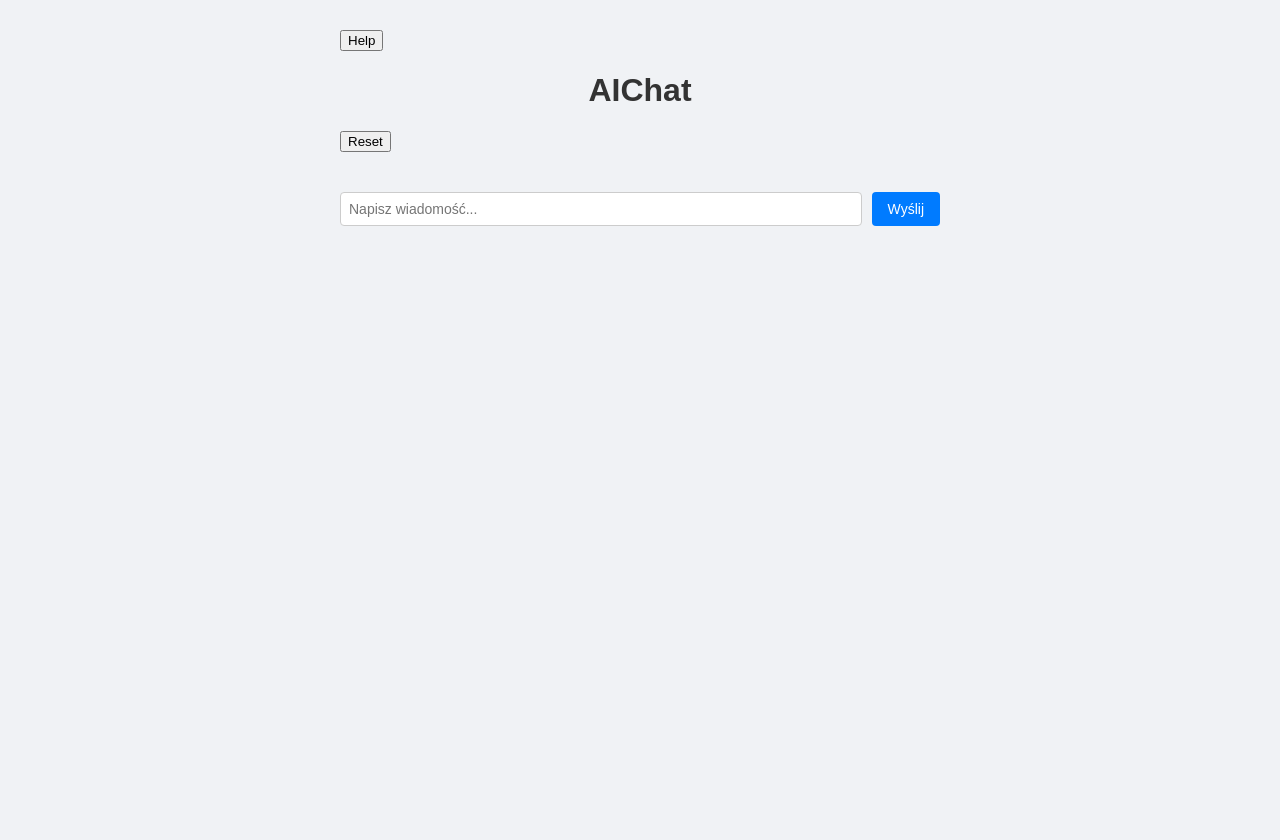
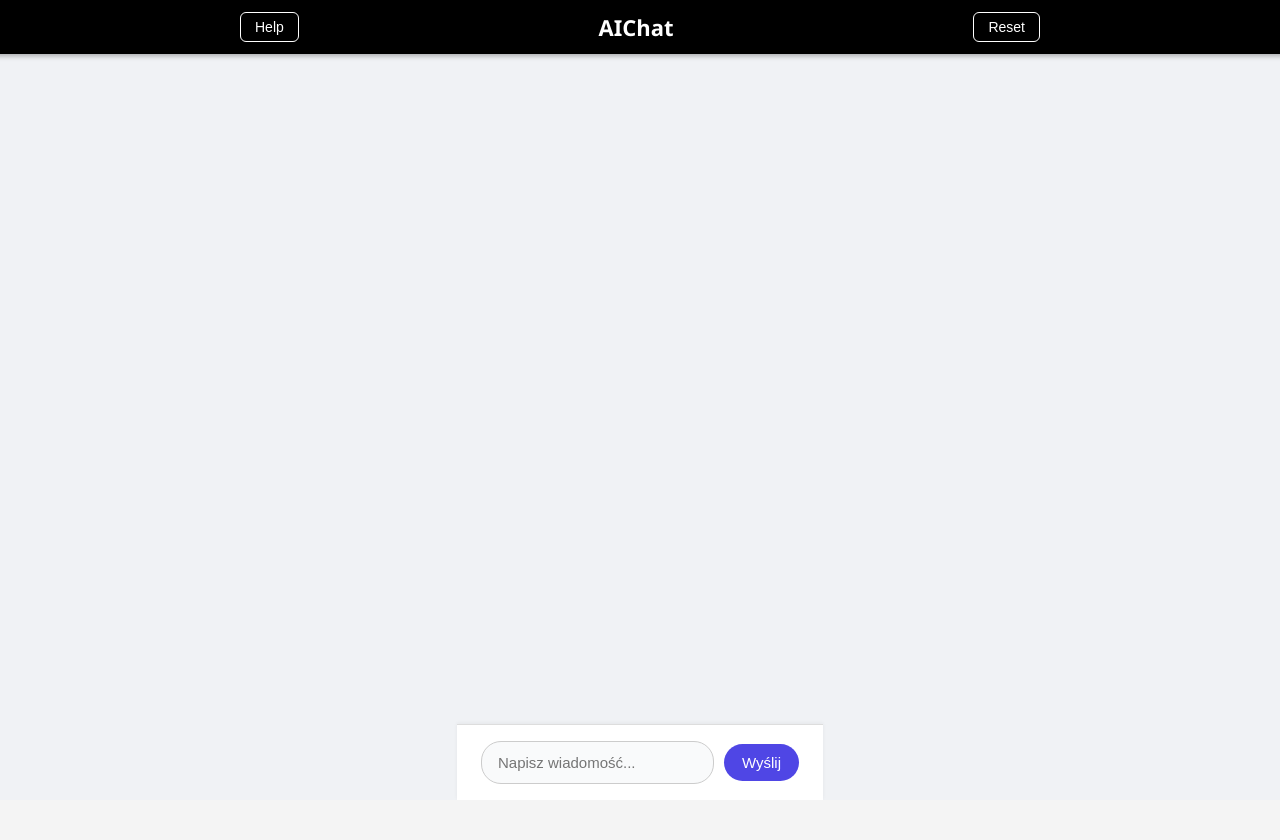
Before and after one commit to Pyrvdox/AIChatBotApp, a Flask app: page / in a window 1280 px wide. After the commit the page ends 784 px from the top, so only its background shows below. Run offline with Flask 3, Linux system fonts and the light colour scheme.

Commit message:
Better css
better css look

```diff
--- a/static/css/index.css
+++ b/static/css/index.css
@@ -1,63 +1,155 @@
-
+/* index.css */
 
 body {
+  margin: 0;
+  padding: 0;
+  background-color: #f0f2f5;
+  font-family: "Segoe UI", "Helvetica Neue", sans-serif;
   display: flex;
   flex-direction: column;
   align-items: center;
-  font-family: Arial, sans-serif;
-  background-color: #f0f2f5;
-  margin: 0;
-  padding: 20px;
   min-height: 100vh;
+  color: #1e1e1e;
 }
 
-body > div {
+/* Header */
+[name="app-header"] {
   width: 100%;
-  max-width: 600px;
-  margin: 10px 0;
+  background-color: #000;
+  padding: 12px 24px;
+  display: flex;
+  justify-content: center;
+  box-shadow: 0 2px 5px rgba(0, 0, 0, 0.3);
+  color: white;
 }
 
-h1 {
-  text-align: center;
-  color: #333;
+[name="app-header"] > span {
+  max-width: 800px;
+  width: 100%;
+  display: flex;
+  align-items: center;
+  justify-content: space-between;
 }
 
-#chat {
-  background: #fff;
-  border: 1px solid #ccc;
-  border-radius: 4px;
-  padding: 10px;
-  box-shadow: 0 2px 5px rgba(0, 0, 0, 0.1);
+[name="app-header"] h1 {
+  font-size: 22px;
+  margin: 0;
+  color: white;
 }
 
-#chat div {
-  margin-bottom: 8px;
+[name="app-header"] button {
+  background-color: transparent;
+  border: 1px solid white;
+  color: white;
+  padding: 6px 14px;
+  border-radius: 6px;
+  font-size: 14px;
+  cursor: pointer;
+  transition: background-color 0.2s;
+}
+
+[name="app-header"] button:hover {
+  background-color: rgba(255, 255, 255, 0.2);
+}
+
+/* Chat box */
+[name="chat-box"] {
+  width: 100%;
+  max-width: 800px;
+  padding: 20px 24px;
+  display: flex;
+  flex-direction: column;
+  gap: 14px;
+  box-sizing: border-box;
+  flex-grow: 1;
+  overflow-y: auto;
+}
+
+/* Chat bubbles */
+[name="chat-line"] {
+  padding: 12px 16px;
+  border-radius: 16px;
+  box-shadow: 0 1px 3px rgba(0, 0, 0, 0.05);
+  max-width: 75%;
   word-wrap: break-word;
+  display: inline-block;
+}
+
+[name="chat-line"].bot {
+  align-self: flex-start;
+  background-color: white;
+  text-align: left;
+}
+
+[name="chat-line"].user {
+  align-self: flex-end;
+  background-color: #dcfce7;
+  text-align: right;
 }
 
 form {
+  width: 100%;
+  max-width: 800px;
+  padding: 16px 24px;
+  box-sizing: border-box;
+  background-color: white;
   display: flex;
+  align-items: center;
   gap: 10px;
+  position: sticky;
+  bottom: 0;
+  box-shadow: 0 -1px 4px rgba(0, 0, 0, 0.05);
+  border-top: 1px solid #ddd;
 }
 
-form input[type="text"] {
-  flex: 1;
-  padding: 8px;
+input[type="text"] {
+  flex-grow: 1;
+  padding: 12px 16px;
   border: 1px solid #ccc;
-  border-radius: 4px;
-  font-size: 14px;
+  border-radius: 20px;
+  font-size: 15px;
+  outline: none;
+  background-color: #f9fafb;
+  transition: border-color 0.2s;
 }
 
-form button {
-  padding: 8px 16px;
-  border: none;
-  background-color: #007bff;
-  color: #fff;
-  border-radius: 4px;
-  cursor: pointer;
-  font-size: 14px;
+input[type="text"]:focus {
+  border-color: #4f46e5;
 }
 
-form button:hover {
-  background-color: #0056b3;
+button[type="submit"] {
+  background-color: #4f46e5;
+  color: white;
+  border: none;
+  padding: 10px 18px;
+  border-radius: 20px;
+  font-size: 15px;
+  font-weight: 500;
+  cursor: pointer;
+  transition: background-color 0.2s;
 }
+
+button[type="submit"]:hover {
+  background-color: #4338ca;
+}
+
+@media (max-width: 600px) {
+  [name="app-header"] > span {
+    flex-direction: column;
+    gap: 10px;
+  }
+
+  form {
+    flex-direction: column;
+    gap: 8px;
+  }
+
+  button[type="submit"],
+  input[type="text"] {
+    width: 100%;
+  }
+
+  [name="chat-line"] {
+    max-width: 100%;
+  }
+}
--- a/templates/index.html
+++ b/templates/index.html
@@ -14,11 +14,15 @@
       <button>Reset</button>
     </span>
   </div>
+
   <div name="chat-box">
     {% for person, text in history %}
-        <div name="chat-line"><strong>{{ person|capitalize }}:</strong> {{ text }}</div>
+    <div name="chat-line" class="{{ 'user' if person.lower() == 'user' else 'bot' }}">
+      <strong>{{ person|capitalize }}:</strong> {{ text }}
+    </div>
     {% endfor %}
   </div>
+
   <div>
     <form action="/" method="post">
       <input type="text" name="message" placeholder="Napisz wiadomość..." required>
```
Lines whose indentation alone changed are shown as unchanged.
